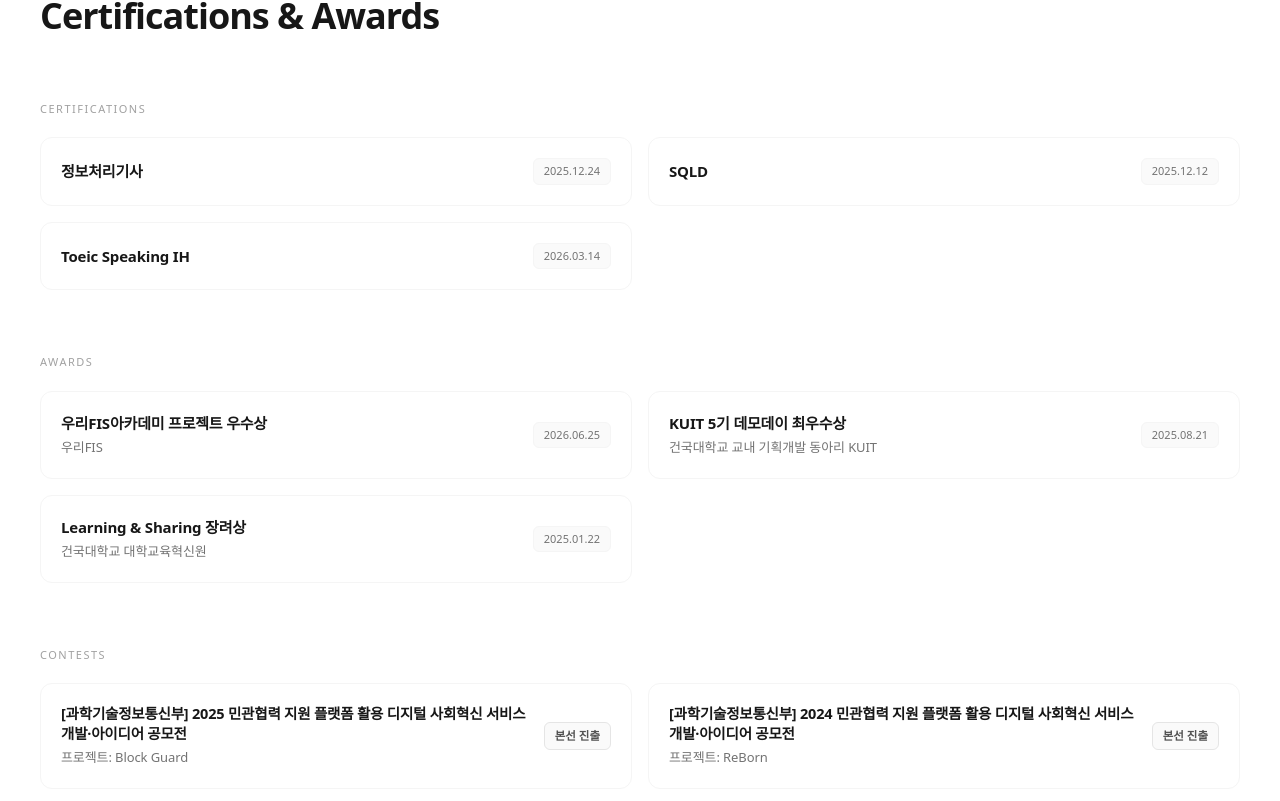
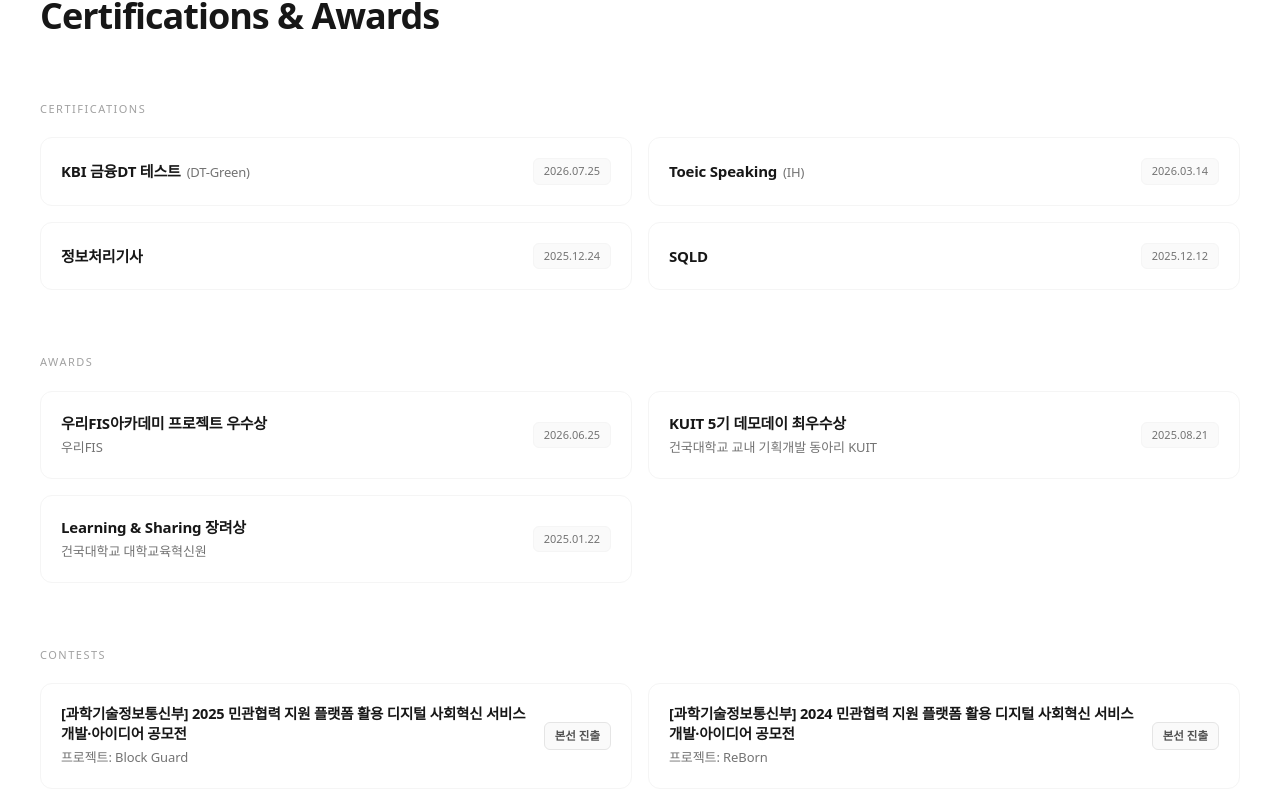
Before and after one commit to yeonju73/portfolio-page, a Next.js app: page / in a window 1280 px wide. Shown: the part 3417-4218 px from the top of the page. Built offline with nearby package versions, Linux system fonts and the light colour scheme; a web font is replaced by a local one.

Commit message:
feat: add score field to CertificationItem and display in CertificationSection UI

```diff
--- a/src/components/CertificationSection.tsx
+++ b/src/components/CertificationSection.tsx
@@ -1,6 +1,7 @@
 interface CertificationItem {
   name: string;
   date: string;
+  score?: string;
 }
 
 interface AwardItem {
@@ -16,9 +17,10 @@
 }
 
 const CERTIFICATIONS: CertificationItem[] = [
+  { name: 'KBI 금융DT 테스트', date: '2026.07.25', score: 'DT-Green' },
+  { name: 'Toeic Speaking', date: '2026.03.14', score: 'IH' },
   { name: '정보처리기사', date: '2025.12.24' },
-  { name: 'SQLD', date: '2025.12.12' },
-  { name: 'Toeic Speaking IH', date: '2026.03.14' }
+  { name: 'SQLD', date: '2025.12.12' }
 ]
 
 const AWARDS: AwardItem[] = [
@@ -74,7 +76,14 @@
                 className="flex items-center justify-between p-5 border border-neutral-100 bg-white hover:border-neutral-300 hover:shadow-[0_8px_20px_rgba(0,0,0,0.02)] transition-all duration-300"
                 style={{ borderRadius: '12px' }}
               >
-                <p className="text-[15px] font-bold text-neutral-900 tracking-[-0.2px]">{cert.name}</p>
+                <p className="text-[15px] font-bold text-neutral-900 tracking-[-0.2px]">
+                  {cert.name}
+                  {cert.score && (
+                    <span className="ml-1.5 text-[13px] font-normal text-neutral-500">
+                      ({cert.score})
+                    </span>
+                  )}
+                </p>
                 <span className="px-2.5 py-1 bg-neutral-50 border border-neutral-100 text-[11px] text-neutral-500 font-medium shrink-0" style={{ borderRadius: '6px' }}>
                   {cert.date}
                 </span>
```
